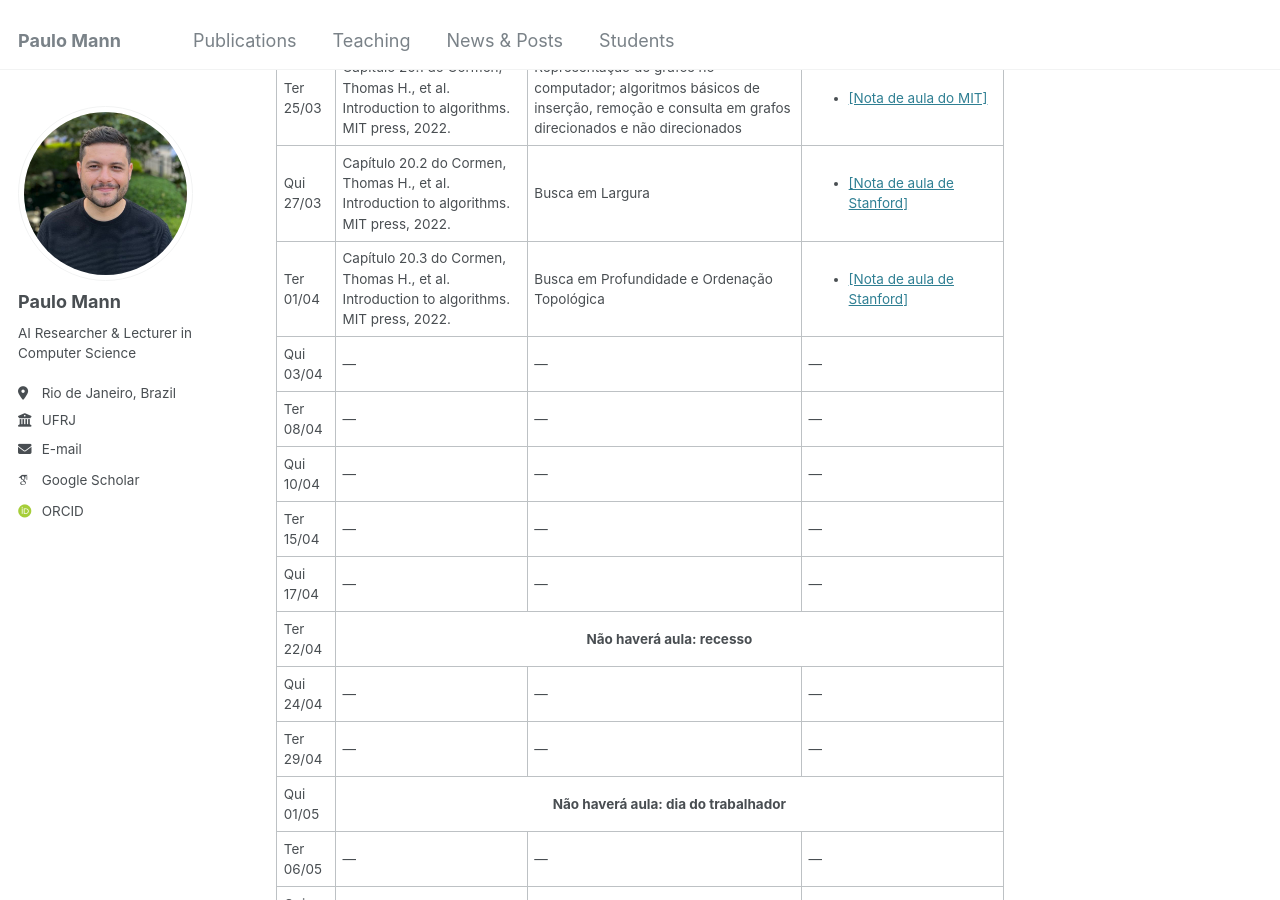
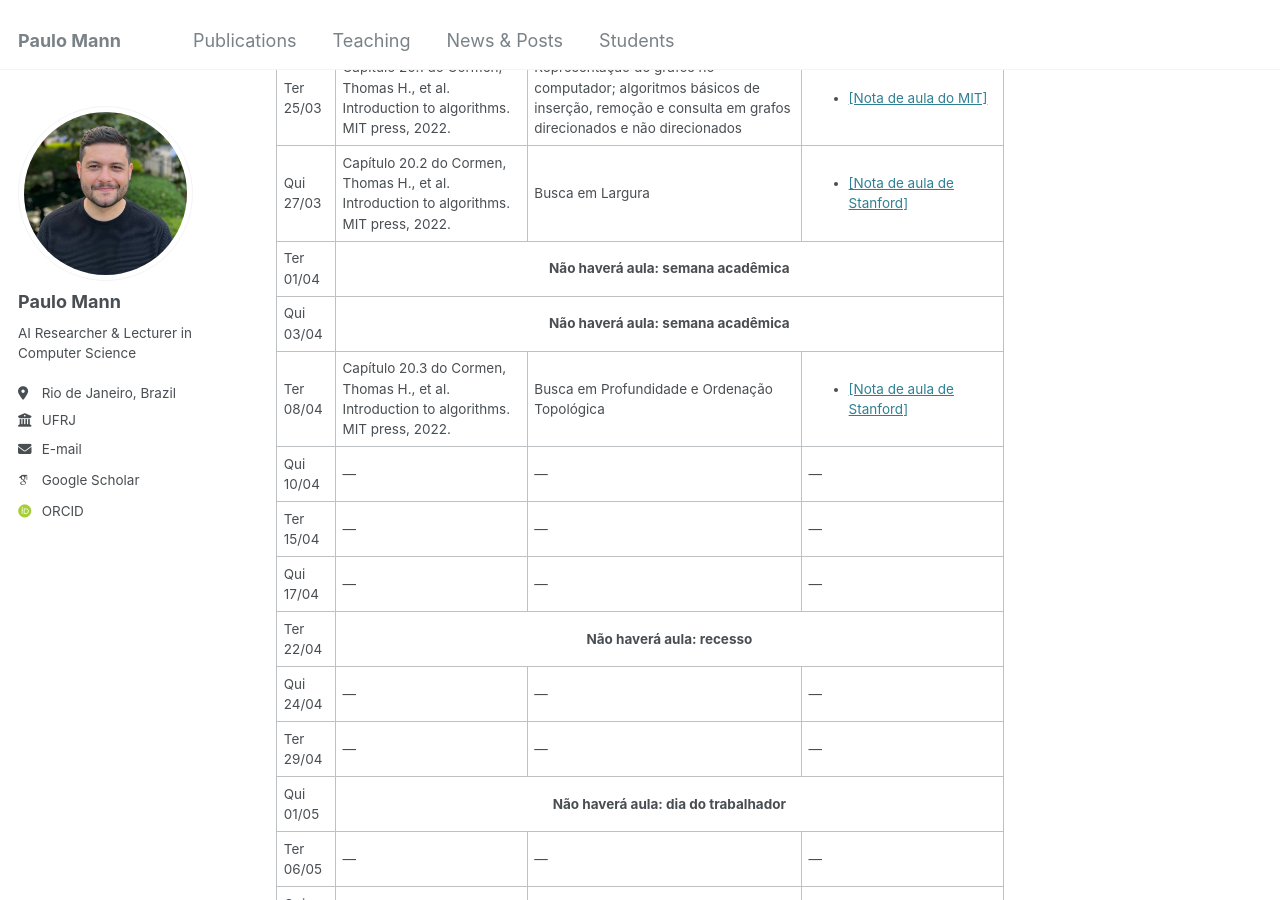
Before and after one commit to paulomann/paulomann.github.io, a Jekyll site: the page built from _teaching/class-1-25-1.md, in a window 1280 px wide and 900 px high, scrolled down 1182 px. Built offline with Jekyll 4.4.1, drawn with Linux system fonts in a browser that asks for light colours; some web fonts are replaced.

Commit message:
Atualizando algraf

```diff
--- a/_teaching/class-1-25-1.md
+++ b/_teaching/class-1-25-1.md
@@ -102,6 +102,14 @@ layout: custom-teaching
                 </tr>
                 <tr>
                     <td>Ter 01/04</td>
+                    <td colspan="3" style="text-align: center; font-weight: bold;">Não haverá aula: semana acadêmica</td>
+                </tr>
+                <tr>
+                    <td>Qui 03/04</td>
+                    <td colspan="3" style="text-align: center; font-weight: bold;">Não haverá aula: semana acadêmica</td>
+                </tr>
+                <tr>
+                    <td>Ter 08/04</td>
                     <td>Capítulo 20.3 do Cormen, Thomas H., et al. Introduction to algorithms. MIT press, 2022.</td>
                     <td>Busca em Profundidade e Ordenação Topológica</td>
                     <td>
```
Also changed, not shown: other parts of _teaching/class-1-25-1.md (+0 -2 lines).
